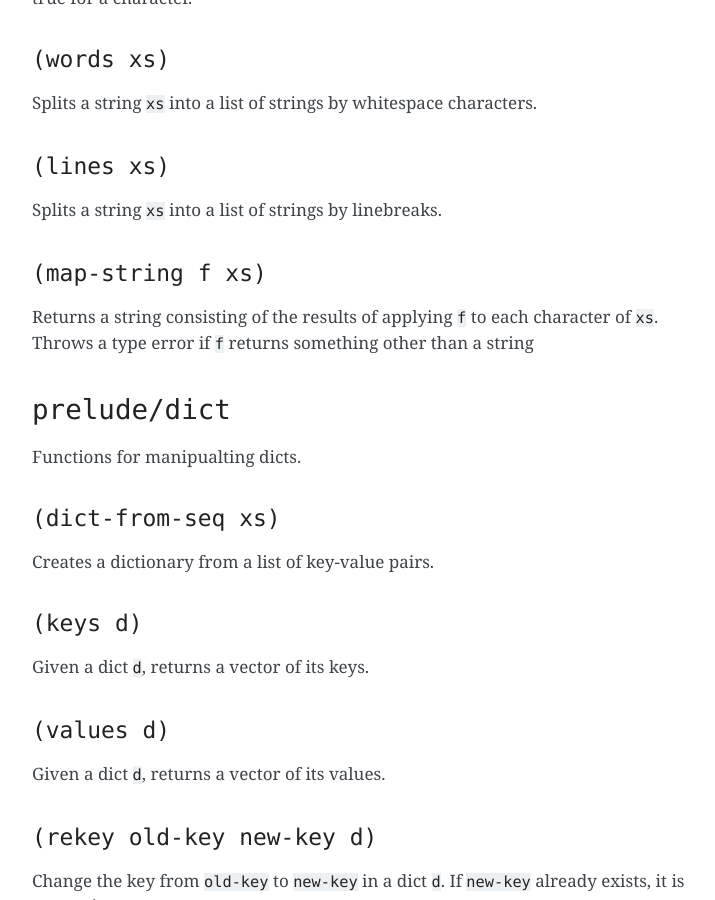
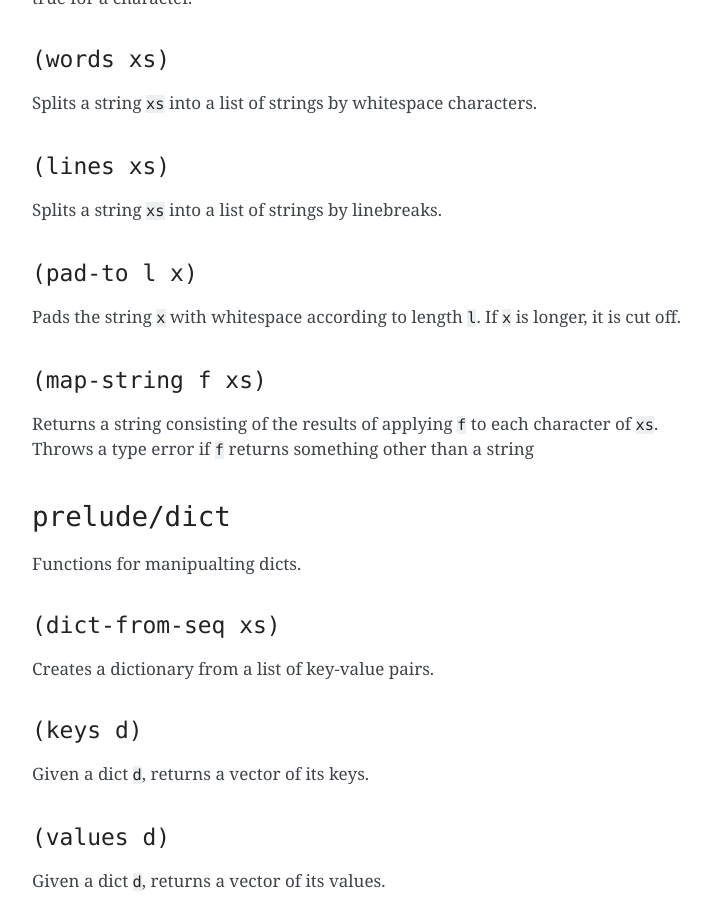
Before and after one commit to radicle-dev/radicle-alpha, a Sphinx documentation site: the page built from docs/source/reference.rst, in a window 1280 px wide and 900 px high, scrolled down 15508 px. Shown: the whole window, without its empty margins (388-1103 px from the left). Built offline with Sphinx 7.4.7, drawn with Linux system fonts in a browser that asks for light colours; pages that are not in the unit, such as notebooks, are missing from menus.

Commit message:
Update reference doc

```diff
--- a/docs/source/reference.rst
+++ b/docs/source/reference.rst
@@ -753,6 +753,12 @@ Splits a string ``xs`` into a list of strings by whitespace characters.
 
 Splits a string ``xs`` into a list of strings by linebreaks.
 
+``(pad-to l x)``
+~~~~~~~~~~~~~~~~
+
+Pads the string ``x`` with whitespace according to length ``l``. If
+``x`` is longer, it is cut off.
+
 ``(map-string f xs)``
 ~~~~~~~~~~~~~~~~~~~~~
 
```
